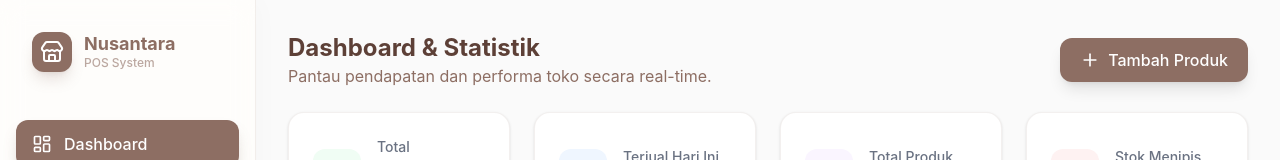
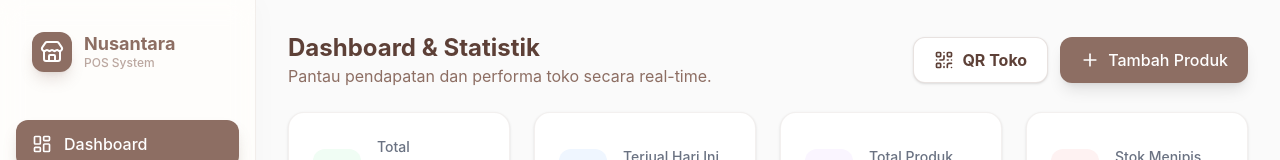
Before and after one commit to Nurwahid2700/toko-nusantara-pos, a React (Vite) app: page / in a window 1280 px wide. Shown: the top 160 px of the page. Built offline with nearby package versions, Linux system fonts and the light colour scheme; no server answers; the database is empty; sample sign-in values are in the browser's storage.

Commit message:
Tambah fitur qr qode toko

```diff
--- a/src/pages/Dashboard.jsx
+++ b/src/pages/Dashboard.jsx
@@ -1,7 +1,8 @@
 import React, { useEffect, useState } from 'react';
 import { collection, onSnapshot, query, orderBy, doc, deleteDoc, updateDoc } from 'firebase/firestore';
 import { db } from '../lib/firebase';
-import { LayoutDashboard, Package, DollarSign, AlertCircle, Plus, Pencil, Trash2, CheckCircle, Clock, History, ShoppingBag, TrendingUp } from 'lucide-react';
+// Import tambahan: QrCode dan X icon
+import { LayoutDashboard, Package, DollarSign, AlertCircle, Plus, Pencil, Trash2, CheckCircle, Clock, History, ShoppingBag, TrendingUp, QrCode, X } from 'lucide-react';
 
 import AddProductModal from '../components/AddProductModal';
 
@@ -12,6 +13,7 @@ export default function Dashboard() {
 
     // State UI
     const [isModalOpen, setIsModalOpen] = useState(false);
+    const [showStoreQR, setShowStoreQR] = useState(false); // State baru untuk Popup QR
     const [editingProduct, setEditingProduct] = useState(null);
     const [activeTab, setActiveTab] = useState('queue'); // 'queue' atau 'history'
 
@@ -19,7 +21,7 @@ export default function Dashboard() {
         revenue: 0,
         totalProducts: 0,
         lowStock: 0,
-        soldToday: 0, // NEW: Terjual Hari Ini
+        soldToday: 0,
         topProducts: []
     });
 
@@ -124,9 +126,19 @@ export default function Dashboard() {
                     <h1 className="text-2xl font-bold text-[#5D4037]">Dashboard & Statistik</h1>
                     <p className="text-[#8D6E63]">Pantau pendapatan dan performa toko secara real-time.</p>
                 </div>
-                <button onClick={() => setIsModalOpen(true)} className="flex items-center gap-2 bg-[#8D6E63] hover:bg-[#5D4037] text-white px-5 py-2.5 rounded-xl font-medium shadow-lg transition-all active:scale-95">
-                    <Plus size={20} /> Tambah Produk
-                </button>
+                <div className="flex gap-3">
+                    {/* TOMBOL BARU: LIHAT QR TOKO */}
+                    <button
+                        onClick={() => setShowStoreQR(true)}
+                        className="flex items-center gap-2 bg-white text-[#5D4037] border border-[#8D6E63]/20 px-5 py-2.5 rounded-xl font-bold shadow-sm hover:bg-gray-50 transition-all active:scale-95"
+                    >
+                        <QrCode size={20} /> QR Toko
+                    </button>
+
+                    <button onClick={() => setIsModalOpen(true)} className="flex items-center gap-2 bg-[#8D6E63] hover:bg-[#5D4037] text-white px-5 py-2.5 rounded-xl font-medium shadow-lg transition-all active:scale-95">
+                        <Plus size={20} /> Tambah Produk
+                    </button>
+                </div>
             </header>
 
             {/* Grid Statistik Utama */}
@@ -140,7 +152,7 @@ export default function Dashboard() {
                     </div>
                 </div>
 
-                {/* Card 2: Terjual Hari Ini (NEW) */}
+                {/* Card 2: Terjual Hari Ini */}
                 <div className="bg-white p-6 rounded-2xl shadow-sm border border-[#8D6E63]/10 flex items-center gap-4">
                     <div className="p-3 bg-blue-50 text-blue-600 rounded-xl"><ShoppingBag size={24} /></div>
                     <div>
@@ -173,7 +185,7 @@ export default function Dashboard() {
                 {/* KIRI: Tabel Produk & Statistik (Gabungan) */}
                 <div className="lg:col-span-2 space-y-6">
 
-                    {/* Statistik Produk Paling Laku (Visual Baru) */}
+                    {/* Statistik Produk Paling Laku */}
                     <div className="bg-white rounded-2xl shadow-sm border border-[#8D6E63]/10 p-6">
                         <h3 className="font-bold text-[#5D4037] text-lg flex items-center gap-2 mb-4">
                             <TrendingUp size={20}/> Produk Paling Laku (Top 5)
@@ -311,6 +323,36 @@ export default function Dashboard() {
             </div>
 
             <AddProductModal isOpen={isModalOpen} onClose={() => {setIsModalOpen(false); setEditingProduct(null)}} editData={editingProduct} />
+
+            {/* --- MODAL QR TOKO (Untuk Pelanggan) --- */}
+            {showStoreQR && (
+                <div className="fixed inset-0 bg-black/60 backdrop-blur-sm z-50 flex items-center justify-center p-4">
+                    <div className="bg-white rounded-3xl p-8 max-w-sm w-full shadow-2xl text-center relative animate-in fade-in zoom-in duration-200">
+                        <button onClick={() => setShowStoreQR(false)} className="absolute top-4 right-4 p-2 bg-gray-100 rounded-full hover:bg-gray-200"><X size={20}/></button>
+
+                        <h3 className="text-2xl font-bold text-[#5D4037] mb-2">Scan untuk Pesan</h3>
+                        <p className="text-sm text-gray-500 mb-6">Pelanggan bisa scan ini untuk memesan dari HP mereka (Tanpa Install).</p>
+
+                        <div className="bg-white p-4 rounded-xl border-2 border-[#8D6E63] inline-block mb-6 shadow-inner">
+                            {/* QR Code Generatis Otomatis ke Link Vercel Anda */}
+                            {/* Pastikan link ini sesuai dengan domain Anda nanti */}
+                            <img
+                                src={`https://api.qrserver.com/v1/create-qr-code/?size=300x300&data=https://toko-nusantara-pos.vercel.app/order`}
+                                alt="QR Toko"
+                                className="w-48 h-48 mix-blend-multiply"
+                            />
+                        </div>
+
+                        <div className="bg-[#FDFBF7] p-3 rounded-lg border border-[#EFEBE9] text-xs text-gray-500 mb-4 break-all">
+                            https://toko-nusantara-pos.vercel.app/order
+                        </div>
+
+                        <button onClick={() => window.print()} className="w-full py-3 bg-[#8D6E63] hover:bg-[#5D4037] text-white rounded-xl font-bold shadow-lg">
+                            Cetak / Print QR Code
+                        </button>
+                    </div>
+                </div>
+            )}
         </div>
     );
 }
```
